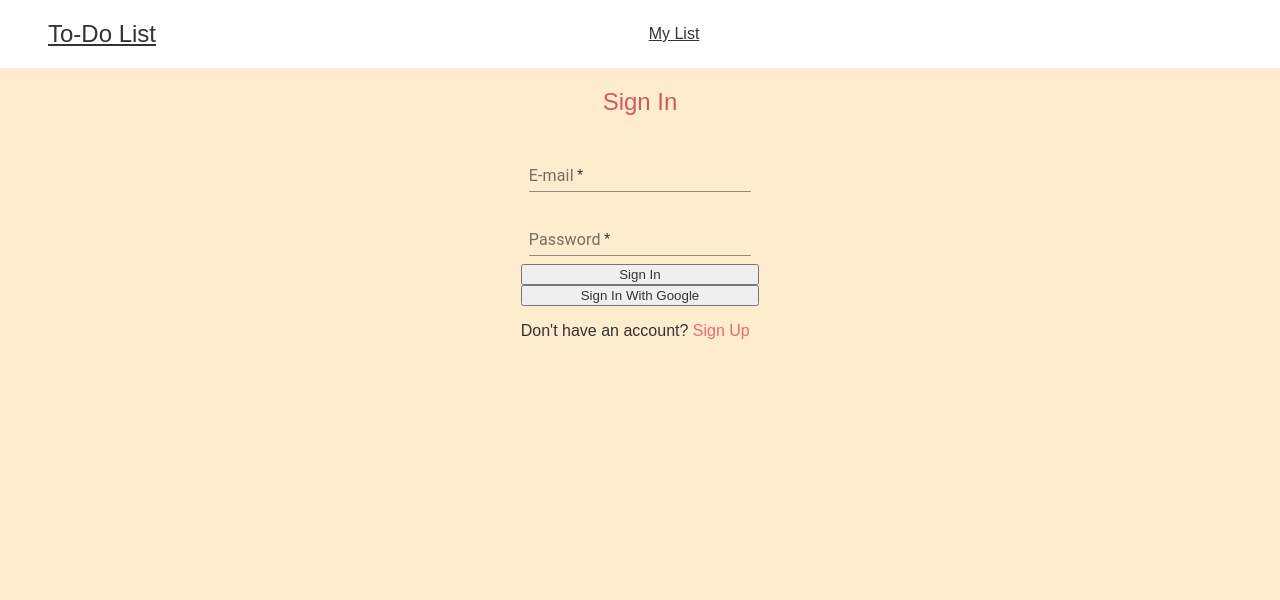
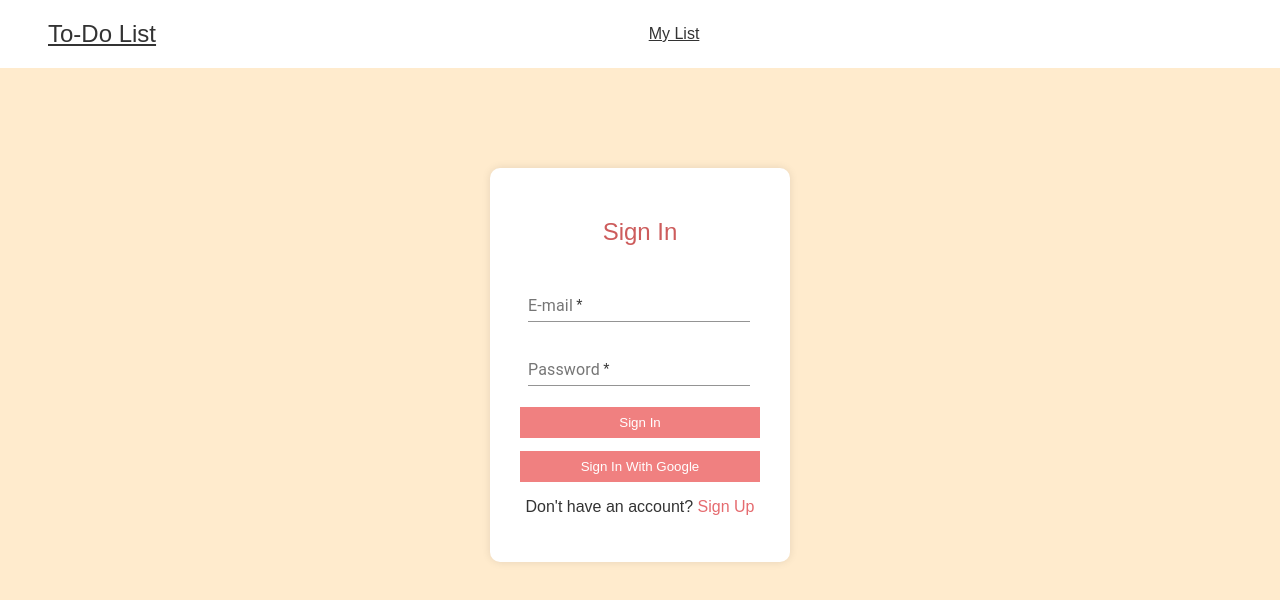
Before and after one commit to Tonye123/todoList-firebase, a React (Create React App) app: page /userprofile in a window 1280 px wide. Shown: the top 600 px of the page. Built offline with nearby package versions, Linux system fonts and the light colour scheme; no server answers; the database is empty.

Commit message:
signup form styled some more and minor changes to todoauthcontext useeffect

```diff
--- a/src/App.js
+++ b/src/App.js
@@ -8,6 +8,7 @@ import SignIn from './components/SignIn';
 import Header from './components/Header';
 import HomePage from './components/HomePage';
 import SignUp from './components/SignUp';
+import Authentication from './components/Authentication';
 
 
 
@@ -47,6 +48,7 @@ function App() {
             <Route exact path="/signup" component={SignUp} />
              <PrivateRoute path="/userprofile" component={UserProfile} />
             <PrivateRoute exact path="/" component={HomePage} />
+            <Route path="/authentication" component={Authentication} />
 
 
 
--- a/src/Contexts/TodosContext.js
+++ b/src/Contexts/TodosContext.js
@@ -18,6 +18,16 @@ const TodosProvider = ({children}) => {
 
     const [userId, setUid] = useState(null)
 
+    useEffect(() => {
+        let unsubscribeFromAuth = auth.onAuthStateChanged(() => {
+            let ID = auth.currentUser.uid
+            setUid(ID)
+        })
+        return () => {
+            unsubscribeFromAuth();
+        }
+    }, [])
+
 
     useEffect(() => {
 
@@ -26,12 +36,9 @@ const TodosProvider = ({children}) => {
 
 
             try {
-                let unsubscribeFromAuth = await auth.onAuthStateChanged(() => {
-                    let ID = auth.currentUser.uid
-                    setUid(ID)
-                })
 
-                let unsubscribeFromFirestore = await db.collection('newUserData').doc(userId)
+
+                let unsubscribeFromFirestore = db.collection('newUserData').doc(userId)
                 .collection('lists').onSnapshot(snapShot => {
 
                     const texts = snapShot.docs.map(doc => { return { id: doc.id, ...doc.data() } });
@@ -41,7 +48,7 @@ const TodosProvider = ({children}) => {
 
                 return () => {
                     unsubscribeFromFirestore();
-                    unsubscribeFromAuth();
+
 
 
                 }
@@ -54,7 +61,12 @@ const TodosProvider = ({children}) => {
         }
     }
 
-        getData();
+
+        if(userId) {
+            getData();
+        }
+
+
 
 
 
--- a/src/components/Additem.js
+++ b/src/components/Additem.js
@@ -66,8 +66,8 @@ export default function Additem() {
              value={input.text}
              placeholder="type here..."
              onChange={handleChange } />
-             <button onClick={handleAdd} disabled = {input.text.length < 4}>Add</button>
-             <button onClick={() => setShowInput(false)}>Cancel</button>  </>
+             <button className="add" onClick={handleAdd} disabled = {input.text.length < 4}>Add</button>
+             <button className="cancel" onClick={() => setShowInput(false)}>Cancel</button>  </>
 
           }
 
--- a/src/components/Authentication.js
+++ b/src/components/Authentication.js
@@ -1,17 +1,19 @@
 import React from 'react'
-import SignIn from './SignIn';
+import HomePage from '../components/HomePage'
 import { useAuth } from '../Contexts/AuthContext';
-import ListItems from '../components/ListItems';
 
 
 export default function Authentication() {
    const auth = useAuth()
     const {user} = auth
+
+
     return (
         <div>
-            {/* {user ? <ListItems /> : <SignIn />} */}
+            {!user ? <h2>Loading....</h2> : <HomePage />}
 
-            <h2>Me auth</h2>
+
+
         </div>
     )
 }
--- a/src/components/SignIn.js
+++ b/src/components/SignIn.js
@@ -41,7 +41,7 @@ export default function SignIn() {
         auth.SignIn(input.email,input.password)
         .catch(err => console.error("error signing in", err.message))
 
-        history.push("/");
+        history.push("/authentication")
 
         setInput({
             email: '',
@@ -77,10 +77,10 @@ export default function SignIn() {
                 onChange={handleChange}
             />
 
-            <input type="submit" value="Sign In" />
+            <input className="signin" type="submit" value="Sign In" />
             <button onClick={()=>{
                 signInWithGoogle()
-                history.push("/")
+                history.push("/authentication")
                 }}>Sign In With Google</button>
             <div>
                 <p>Don't have an account? <Link to="/signup">Sign Up</Link></p>
--- a/src/components/SignUp.js
+++ b/src/components/SignUp.js
@@ -42,7 +42,7 @@ export default function SignUp() {
         try {
             const  { user }  = await auth.createUserWithEmailAndPassword(email,password);
             createUserProfileDocumnet(user, { displayName });
-            history.push("/")
+            history.push("/authentication");
 
 
         }catch(error) {
--- a/src/styled/Global.js
+++ b/src/styled/Global.js
@@ -15,7 +15,16 @@ export default createGlobalStyle`
             box-sizing: border-box;
 }
 
-
+    button, .upload, .signin {
+        padding: 8px 12px;
+        background: lightcoral;
+        border: 0;
+        font-weight: bold;
+        font-family: inherit;
+        color: white;
+        cursor: pointer;
+        font-weight: 400;
+    }
 
 
 `
--- a/src/styled/StyledAddItem.js
+++ b/src/styled/StyledAddItem.js
@@ -17,6 +17,14 @@ export const StyledAddItem = styled.div`
             padding: 10px;
         }
 
+    .add {
+        background: #429444;
+    }
+
+    .cancel {
+        background:#f44336;
+    }
+
 
 
 
--- a/src/styled/StyledForm.js
+++ b/src/styled/StyledForm.js
@@ -4,11 +4,16 @@ import styled from 'styled-components'
 
 
 export const StyledForm = styled.form`
-    display: flex;
-    flex-direction: column;
-    justify-content:space-around;
-    align-content: center;
-    margin: 0px 5px;
+  display: flex;
+  flex-direction: column;
+  width: 300px;
+  padding: 30px;
+  margin: 100px auto;
+  border-radius: 10px;
+  background: white;
+  box-shadow: 0px 0px 8px rgba(0,0,0,0.1);
+  text-align: center;
+
 
     h2 {
      text-align: center;
@@ -24,6 +29,11 @@ export const StyledForm = styled.form`
     .upload {
         margin-top: 1em;
         font-size: 1em;
+
+    }
+
+    .signin {
+        margin: 1em 0em;
     }
 
 
--- a/src/styled/StyledNav.js
+++ b/src/styled/StyledNav.js
@@ -31,6 +31,8 @@ export const StyledNav = styled.nav`
               }
               button {
                 background:none;
+                color: #333;
+                font-weight: 300;
                 border:none;
                 font-size: 16px;
                 padding: 0px;
```
Also changed, not shown: 1 other file (tests, documents, lock files or other folders).
